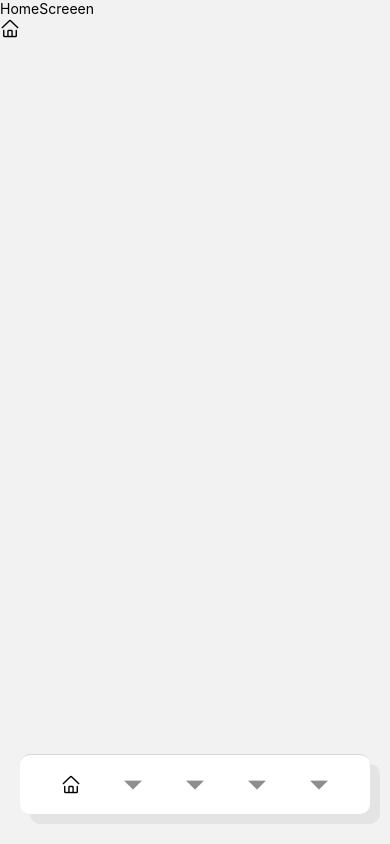
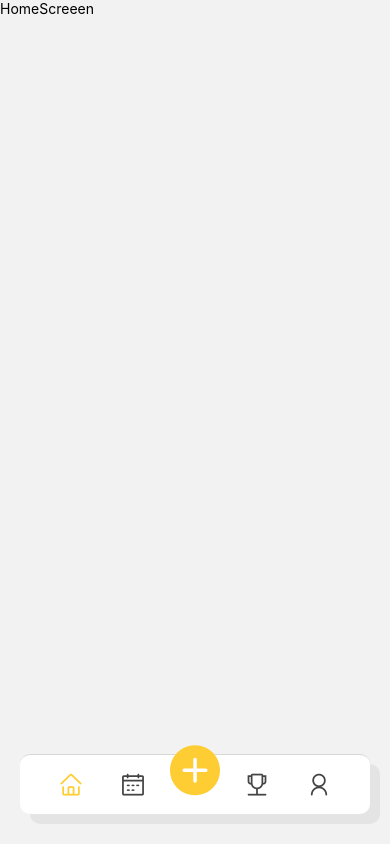
Before and after one commit to WesleyKaihara/primequadras-app, a React Native app: screen /Inicio in a window 390 px wide. Built offline with nearby package versions, Linux system fonts and the light colour scheme.

Commit message:
Initial Bottom Menu style

```diff
--- a/src/layout/navigation/BottomMenu.tsx
+++ b/src/layout/navigation/BottomMenu.tsx
@@ -36,13 +36,67 @@ export default function BottomMenu() {
         name="Inicio"
         component={HomeScreeen}
         options={{
-          tabBarIcon: ({}) => <AntDesignIcon name="home" size={20} />,
+          tabBarIcon: ({focused}) => (
+            <AntDesignIcon
+              name="home"
+              size={25}
+              style={{color: focused ? '#FECC33' : '#444'}}
+            />
+          ),
         }}
       />
-      <Tab.Screen name="Agendamentos" component={AgendamentosScreen} />
-      <Tab.Screen name="Empresas" component={EmpresasScreen} />
-      <Tab.Screen name="Torneios" component={TorneiosScreen} />
-      <Tab.Screen name="Perfil" component={PerfilScreen} />
+      <Tab.Screen
+        name="Agendamentos"
+        component={AgendamentosScreen}
+        options={{
+          tabBarIcon: ({focused}) => (
+            <AntDesignIcon
+              name="calendar"
+              size={25}
+              style={{color: focused ? '#FECC33' : '#444'}}
+            />
+          ),
+        }}
+      />
+      <Tab.Screen
+        name="Empresas"
+        component={EmpresasScreen}
+        options={{
+          tabBarIcon: ({}) => (
+            <AntDesignIcon
+              name="pluscircle"
+              size={50}
+              style={{color: '#FECC33', top: -15}}
+            />
+          ),
+        }}
+      />
+      <Tab.Screen
+        name="Torneios"
+        component={TorneiosScreen}
+        options={{
+          tabBarIcon: ({focused}) => (
+            <AntDesignIcon
+              name="Trophy"
+              size={25}
+              style={{color: focused ? '#FECC33' : '#444'}}
+            />
+          ),
+        }}
+      />
+      <Tab.Screen
+        name="Perfil"
+        component={PerfilScreen}
+        options={{
+          tabBarIcon: ({focused}) => (
+            <AntDesignIcon
+              name="user"
+              size={25}
+              style={{color: focused ? '#FECC33' : '#444'}}
+            />
+          ),
+        }}
+      />
     </Tab.Navigator>
   );
 }
--- a/src/presentation/screens/Home/Home.tsx
+++ b/src/presentation/screens/Home/Home.tsx
@@ -1,11 +1,9 @@
 import {Text, View} from 'react-native';
-import AntDesignIcon from 'react-native-vector-icons/AntDesign';
 
 export default function HomeScreeen() {
   return (
     <View>
       <Text>HomeScreeen</Text>
-      <AntDesignIcon name="home" size={20} />
     </View>
   );
 }
```
